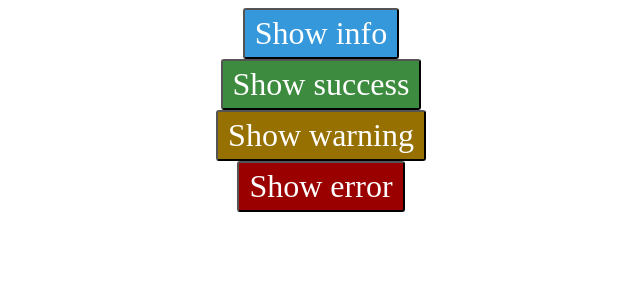
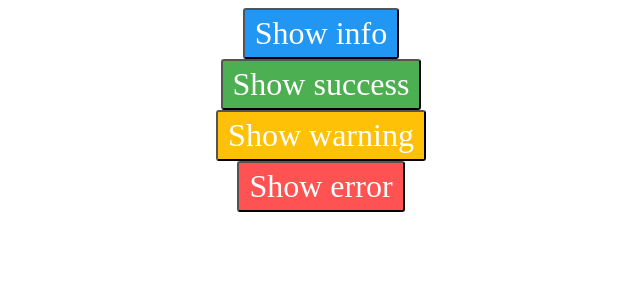
Before and after one commit to FL0R1AN84/vue-toastification, a Vue app: page / in a window 1280 px wide. Shown: the top 300 px of the page, without its empty margins (319-959 px from the left). Built offline with nearby package versions, Linux system fonts and the light colour scheme.

Commit message:
Update button color

```diff
--- a/src/App.vue
+++ b/src/App.vue
@@ -42,18 +42,18 @@ const error = () => toast.error('Error 🤪');
 }
 
 .btn-green {
-  @include button-bg(#3d8b3f);
+  @include button-bg(#4caf51);
 }
 
 .btn-blue {
-  @include button-bg(#3498db);
+  @include button-bg(#2196f3);
 }
 
 .btn-yellow {
-  @include button-bg(#967000);
+  @include button-bg(#ffc108);
 }
 
 .btn-red {
-  @include button-bg(#9b0001);
+  @include button-bg(#ff5253);
 }
 </style>
```
